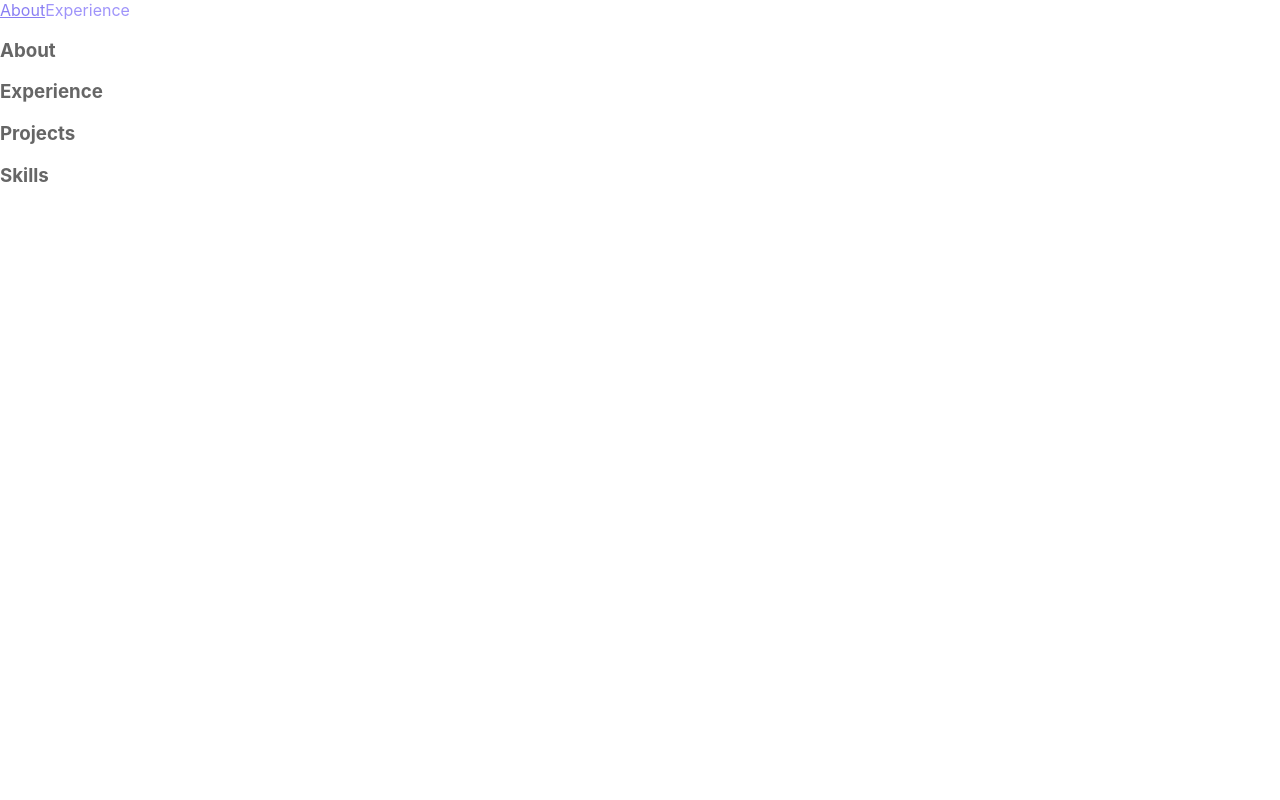
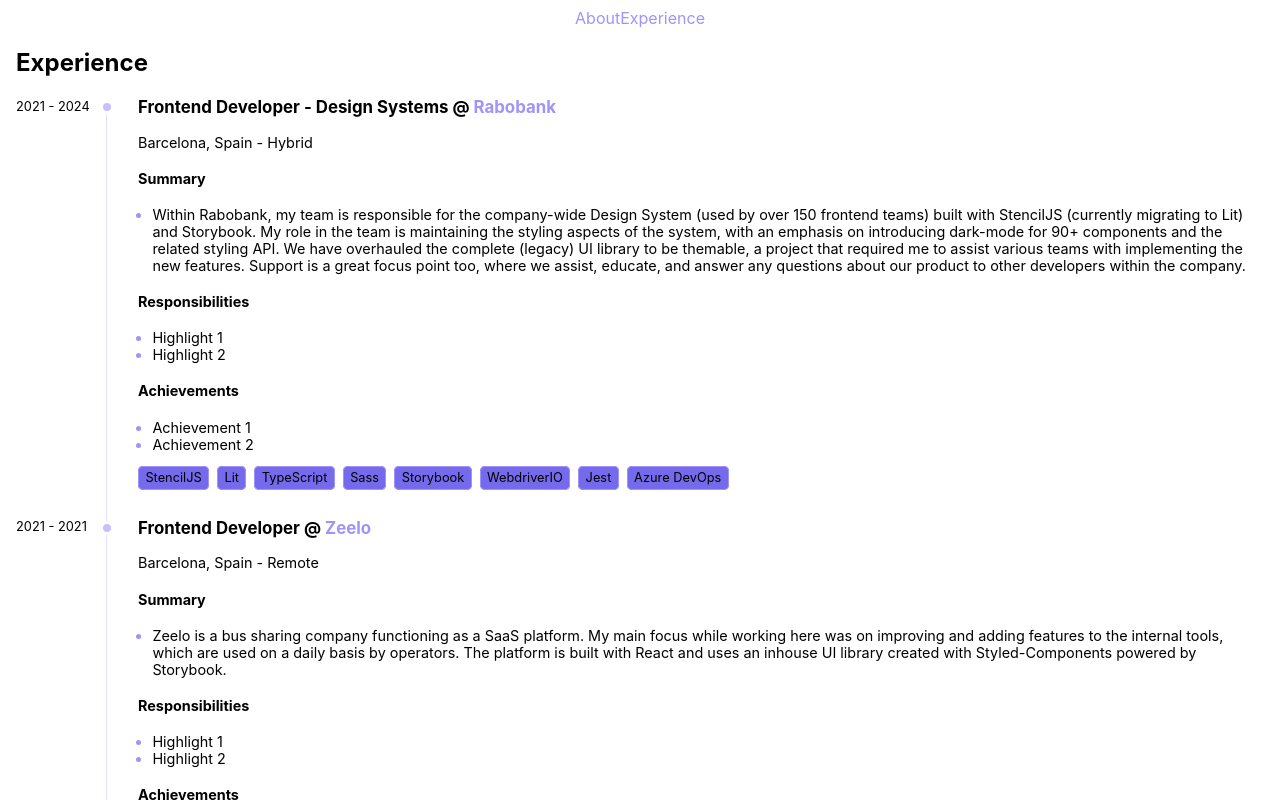
Before and after one commit to JtMeulen/portfolio-2024, a React (Vite) app: page / in a window 1280 px wide. Shown: the top 800 px of the page. Built offline with nearby package versions, Linux system fonts and the light colour scheme.

Commit message:
feat: add an experience timeline

```diff
--- /dev/null
+++ b/public/data/experience.json
@@ -0,0 +1,50 @@
+[
+  {
+    "company": "Rabobank",
+    "url": "https://www.rabobank.nl/",
+    "position": "Frontend Developer - Design Systems",
+    "location": "Barcelona, Spain",
+    "type": "Hybrid",
+    "startYear": "2021",
+    "endYear": "2024",
+    "summary": "Within Rabobank, my team is responsible for the company-wide Design System (used by over 150 frontend teams) built with StencilJS (currently migrating to Lit) and Storybook. My role in the team is maintaining the styling aspects of the system, with an emphasis on introducing dark-mode for 90+ components and the related styling API. We have overhauled the complete (legacy) UI library to be themable, a project that required me to assist various teams with implementing the new features. Support is a great focus point too, where we assist, educate, and answer any questions about our product to other developers within the company.",
+    "responsibilities": ["Highlight 1", "Highlight 2"],
+    "achievements": ["Achievement 1", "Achievement 2"],
+    "stack": [
+      "StencilJS",
+      "Lit",
+      "TypeScript",
+      "Sass",
+      "Storybook",
+      "WebdriverIO",
+      "Jest",
+      "Azure DevOps"
+    ]
+  },
+  {
+    "company": "Zeelo",
+    "url": "https://www.zeelo.co/",
+    "position": "Frontend Developer",
+    "location": "Barcelona, Spain",
+    "type": "Remote",
+    "startYear": "2021",
+    "endYear": "2021",
+    "summary": "Zeelo is a bus sharing company functioning as a SaaS platform. My main focus while working here was on improving and adding features to the internal tools, which are used on a daily basis by operators. The platform is built with React and uses an inhouse UI library created with Styled-Components powered by Storybook.",
+    "responsibilities": ["Highlight 1", "Highlight 2"],
+    "achievements": ["Achievement 1", "Achievement 2"],
+    "stack": ["ReactJS", "TypeScript", "NodeJS", "Storybook"]
+  },
+  {
+    "company": "LeoVegas",
+    "url": "https://www.leovegas.com/",
+    "position": "Javascript Engineer",
+    "location": "Stockholm, Sweden",
+    "type": "On-site",
+    "startYear": "2018",
+    "endYear": "2020",
+    "summary": "LeoVegas is an online casino provider. My daily job includes developing new features, especially to enhance the game experience for players. I work with React.js, Node.js and GraphQL on a daily basis. Other responsibilities include writing tests for the features we develop, maintain and bug-fix any feature previously released, and close collaboration between designers and BackEnd developers. In my nearly 3 years at LeoVegas, I have gone from junior to senior within the company. I functioned as interim team-lead for 4 months, where I guided the project from start to finish while coding and managing team members and stakeholders.",
+    "responsibilities": ["Highlight 1", "Highlight 2"],
+    "achievements": ["Achievement 1", "Achievement 2"],
+    "stack": ["ReactJS", "TypeScript", "NodeJS", "Storybook", "GraphQL"]
+  }
+]
--- a/src/components/Experience.tsx
+++ /dev/null
@@ -1,3 +0,0 @@
-export const Experience = () => {
-  return <></>;
-};
--- /dev/null
+++ b/src/components/Experience/Experience.module.scss
@@ -0,0 +1,106 @@
+.experienceList {
+  padding: 0;
+  font-size: 0.9rem;
+}
+
+.dot {
+  position: absolute;
+  border-radius: 9999px;
+  box-shadow: var(--background-color) 0px 0px 0px 3px;
+  background-color: var(--color-divider);
+  display: block;
+  height: 8px;
+  margin-top: 6px;
+  width: 8px;
+  left: -3px;
+}
+
+.experience {
+  display: grid;
+  grid-template-columns: 90px auto; // First column fixed, second column takes remaining space
+  list-style: none;
+
+  & .timePeriod {
+    padding-inline-end: 1rem;
+    text-align: start;
+    grid-column: 1;
+    width: 120px;
+
+    & p {
+      text-wrap: wrap;
+      font-size: 0.8rem;
+      margin: 0.1rem 0;
+    }
+  }
+
+  & .content {
+    padding-inline-start: 2rem;
+    padding-block-end: 1rem;
+    position: relative;
+    grid-column: 2;
+
+    &::before {
+      content: '';
+      display: block;
+      width: 1px;
+      height: 100%;
+      position: absolute;
+      left: 0;
+      top: 6px;
+      background: var(--color-divider);
+      opacity: 0.5;
+    }
+
+    & h3 {
+      margin-top: 0;
+    }
+  }
+}
+
+.responsibilities,
+.achievements,
+.summary {
+  list-style-type: disc;
+  margin-inline-start: 1em;
+  padding: 0;
+
+  & li::marker {
+    color: var(--color-primary);
+  }
+}
+
+.stack {
+  padding: 0;
+  margin: 1rem 0;
+  list-style: none;
+  display: flex;
+  gap: 0.5rem;
+  flex-wrap: wrap;
+  list-style-type: none;
+}
+
+@media (max-width: 640px) {
+  .experience {
+    grid-template-columns: 1fr;
+
+    & .timePeriod {
+      grid-row: 1;
+      grid-column: 1;
+      padding-inline-start: 1rem;
+    }
+
+    & .content {
+      grid-row: 2;
+      grid-column: 1;
+      padding-inline-start: 1rem;
+
+      &::before {
+        top: 0;
+      }
+    }
+  }
+
+  .dot {
+    margin-top: -13px;
+  }
+}
--- /dev/null
+++ b/src/components/Experience/Experience.tsx
@@ -0,0 +1,69 @@
+import { Tag } from '@/components/Tag/Tag';
+import { useData } from '@/hooks/useData';
+
+import { IExperience } from './Experience.types';
+
+import styles from './Experience.module.scss';
+
+export const Experience = () => {
+  const { data } = useData('/data/experience.json');
+
+  return (
+    <>
+      <h2>Experience</h2>
+      <ul className={styles.experienceList}>
+        {data &&
+          data.map((experience: IExperience) => (
+            <li key={experience.company} className={styles.experience}>
+              <div className={styles.timePeriod}>
+                <p>
+                  {experience.startYear} - {experience.endYear}
+                </p>
+              </div>
+              <div className={styles.content}>
+                <div className={styles.dot}></div>
+                <h3>
+                  {experience.position} @{' '}
+                  <a href={experience.url} target="blank">
+                    {experience.company}
+                  </a>
+                </h3>
+                <p>
+                  {experience.location} - {experience.type}
+                </p>
+                <h4>Summary</h4>
+                <ul className={styles.summary}>
+                  <li>{experience.summary}</li>
+                </ul>
+                {/* <Collapsible> */}
+                <h4>Responsibilities</h4>
+                {experience.responsibilities && (
+                  <ul className={styles.responsibilities}>
+                    {experience.responsibilities.map((responsibility: string) => (
+                      <li key={responsibility}>{responsibility}</li>
+                    ))}
+                  </ul>
+                )}
+                <h4>Achievements</h4>
+                {experience.achievements && (
+                  <ul className={styles.achievements}>
+                    {experience.achievements.map((achievement: string) => (
+                      <li key={achievement}>{achievement}</li>
+                    ))}
+                  </ul>
+                )}
+                {/* </Collapsible> */}
+                <ul className={styles.stack}>
+                  {experience.stack.map((tech: string) => (
+                    <li key={tech}>
+                      <Tag>{tech}</Tag>
+                    </li>
+                  ))}
+                </ul>
+              </div>
+            </li>
+          ))}
+      </ul>
+    </>
+  );
+};
--- /dev/null
+++ b/src/components/Tag/Tag.module.scss
@@ -0,0 +1,7 @@
+.tag {
+  border: 1px solid var(--color-primary);
+  background: var(--primary-100);
+  font-size: 0.8rem;
+  padding: 0.2rem 0.4rem;
+  border-radius: 0.3rem;
+}
--- /dev/null
+++ b/src/components/Tag/Tag.tsx
@@ -0,0 +1,5 @@
+import styles from './Tag.module.scss';
+
+export const Tag = ({ children }: { children: string }) => {
+  return <span className={styles.tag}>{children}</span>;
+};
--- /dev/null
+++ b/src/hooks/useData.tsx
@@ -0,0 +1,18 @@
+import { useEffect, useState } from 'react';
+
+export const useData = (url: string) => {
+  const [data, setData] = useState([]);
+
+  useEffect(() => {
+    const fetchData = async () => {
+      const response = await fetch(url);
+      const json = await response.json();
+
+      setData(json);
+    };
+
+    fetchData();
+  }, [url]);
+
+  return { data };
+};
--- a/src/pages/Main.tsx
+++ b/src/pages/Main.tsx
@@ -1,5 +1,5 @@
 // import { About } from '@/components/About';
-import { Experience } from '@/components/Experience';
+import { Experience } from '@/components/Experience/Experience';
 
 // import { Projects } from '@/components/Projects';
 // import { Skills } from '@/components/Skills';
@@ -7,13 +7,9 @@
 export const MainPage = () => {
   return (
     <>
-      <h3>About</h3>
       {/* <About /> */}
-      <h3>Experience</h3>
       <Experience />
-      <h3>Projects</h3>
       {/* <Projects /> */}
-      <h3>Skills</h3>
       {/* <Skills /> */}
     </>
   );
--- a/src/styles/global.scss
+++ b/src/styles/global.scss
@@ -54,7 +54,6 @@
 :root {
   --background-color: var(--surface-100);
 
-  --heading-color: var(--font-color-500);
   --font-color: var(--font-color-100);
 
   --button-color: var(--primary-300);
@@ -65,6 +64,9 @@
   --link-color-hover: var(--primary-200);
   --link-color-active: var(--primary-400);
   --link-color-visited: var(--primary-500);
+
+  --color-primary: var(--primary-300);
+  --color-divider: var(--primary-500);
 }
 
 * {
@@ -78,15 +80,24 @@
 
   background-color: var(--background-color);
   color: var(--font-color);
-}
 
-h1,
-h2,
-h3,
-h4,
-h5,
-h6 {
-  color: var(--heading-color);
+  & main {
+    max-width: 1280px;
+    margin: 3rem auto;
+    padding: 0 1rem;
+  }
+
+  & nav {
+    display: flex;
+    justify-content: center;
+    align-items: center;
+    position: fixed;
+    top: 0;
+    left: 0;
+    width: 100%;
+    padding: 0.5rem 0;
+    background: var(--background-color);
+  }
 }
 
 a {
@@ -103,6 +114,6 @@
   }
 
   &:visited {
-    color: var(--link-color-visited);
+    color: var(--link-color);
   }
 }
```
Also changed, not shown: src/components/Experience/Experience.types.ts (added, +13 -0 lines), 1 other file (tests, documents, lock files or other folders).
